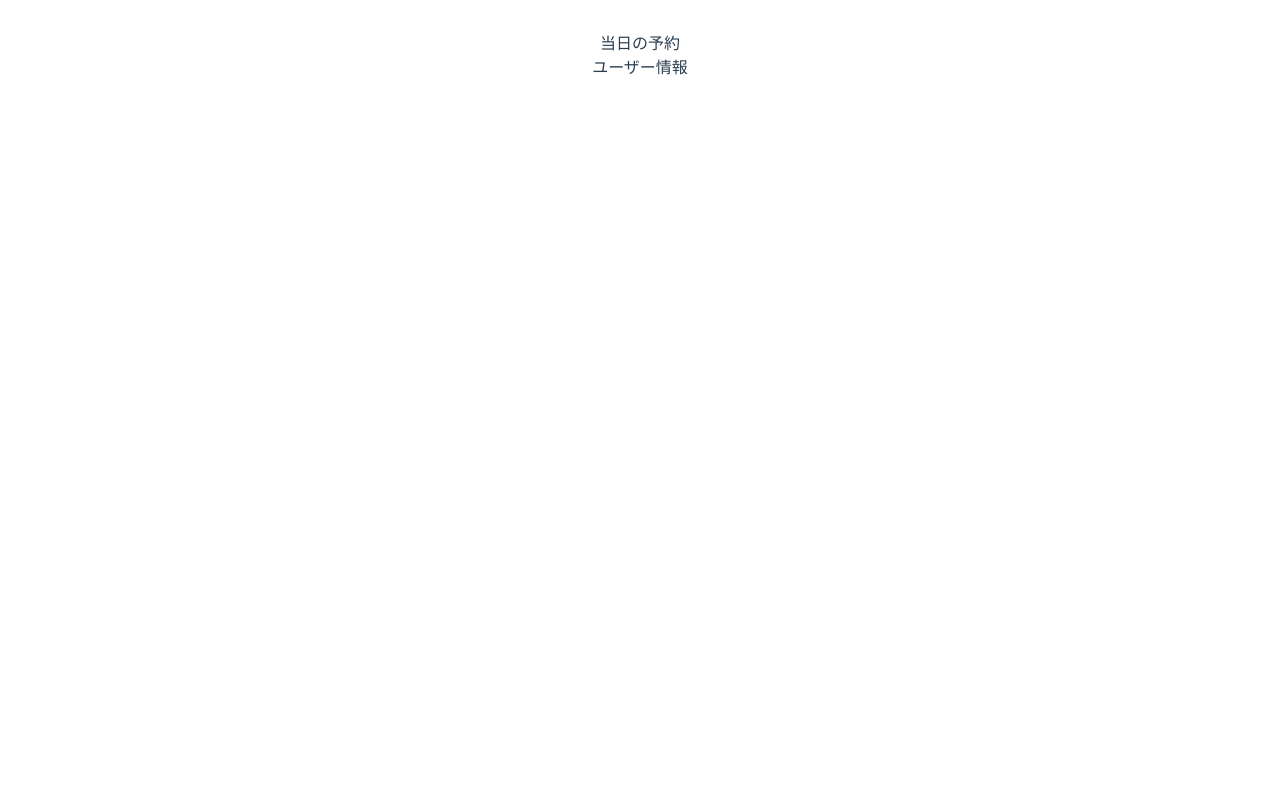
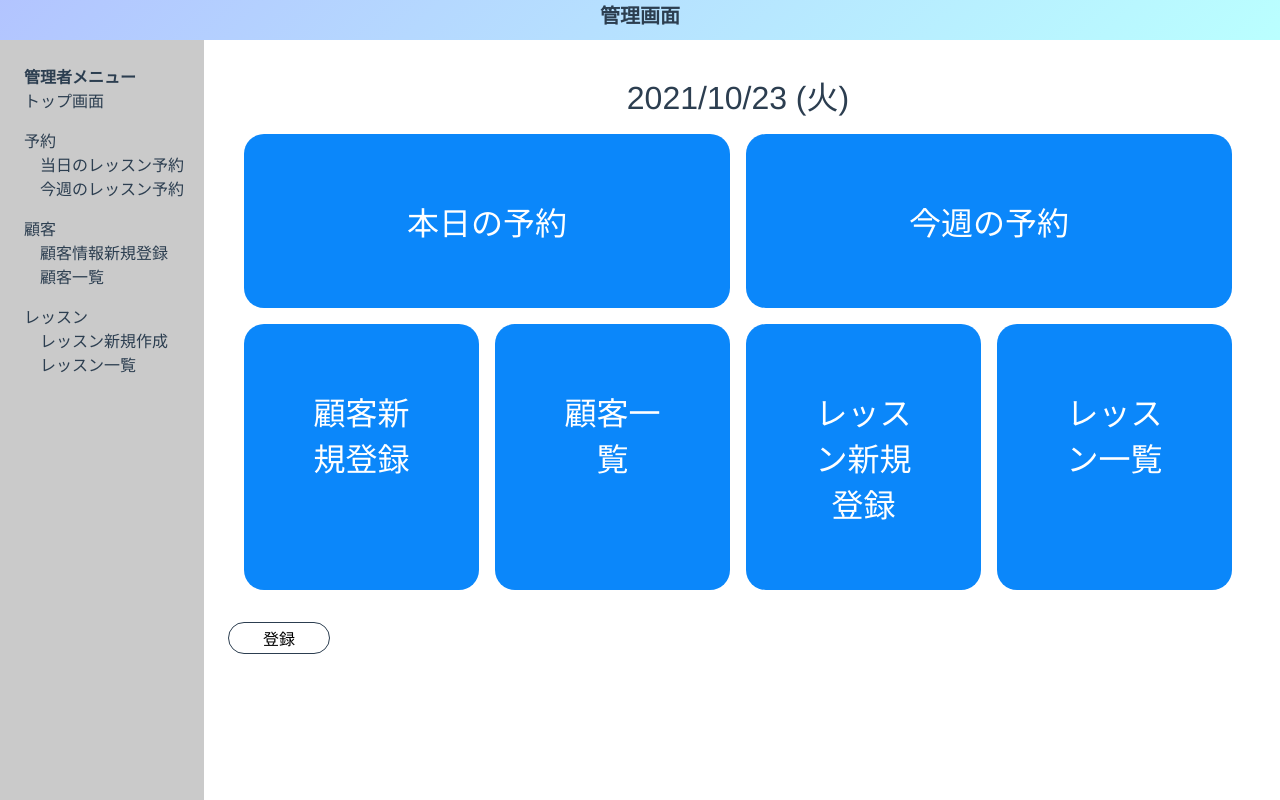
Before and after one commit to yamawaki1016/AdminGolf, a Vue app in the folder golf-admin/: page / in a window 1280 px wide. Built offline with nearby package versions, Linux system fonts and the light colour scheme.

Commit message:
管理者Top画面　レイアウト

```diff
--- a/golf-admin/src/App.vue
+++ b/golf-admin/src/App.vue
@@ -1,12 +1,22 @@
 <template>
-  <div id="nav">
-    <main>
+  <div class="admin-app">
+    <Header class="header" />
+    <main class="main">
+      <SideBar class="sidebar" />
       <router-view />
     </main>
   </div>
 </template>
 <script>
-export default {};
+import Header from "./components/Header.vue";
+import SideBar from "./components/SideBar.vue";
+export default {
+  name: "App",
+  components: {
+    Header,
+    SideBar,
+  },
+};
 </script>
 
 <style>
@@ -17,18 +27,12 @@ export default {};
   text-align: center;
   color: #2c3e50;
 }
-
-#nav {
-  padding: 30px;
-}
-
-#nav a {
-  font-weight: bold;
-  color: #2c3e50;
-}
-
-#nav a.router-link-exact-active {
-  color: #42b983;
+.admin-app {
+  display: flex;
+  flex-flow: column;
+  width: 100vw;
+  /* float: left; */
+  /* position: fixed; */
 }
 /* .header {
   // height: 10vh;
@@ -40,9 +44,14 @@ export default {};
   width: 100%;
 } */
 .main {
-  /* flex: 1; */
+  display: flex;
+  width: 100vw;
   background-color: #fff;
   overflow: hidden;
+}
+.sidebar {
+  width: 180px;
+  height: 100vh;
 }
 /** ------------------------------------- */
 html,
@@ -158,6 +167,9 @@ li {
 .fs-48 {
   font-size: 48px;
 }
+.mg-16 {
+  margin: 16px;
+}
 .mg-section {
   margin: 48px 48px;
 }
@@ -200,6 +212,9 @@ li {
 .mrl-48px {
   margin: 0 48px;
 }
+.w-50 {
+  width: 50%;
+}
 .w-100 {
   width: 100%;
 }
--- /dev/null
+++ b/golf-admin/src/components/Header.vue
@@ -0,0 +1,34 @@
+<template>
+  <div class="header-contents">
+    <span class="header-title">{{ HeaderTitle }}</span>
+  </div>
+</template>
+<script>
+export default {
+  name: "Header",
+  props: {
+    HeaderTitle: {
+      type: String,
+      default: "管理画面",
+    },
+  },
+  components: {},
+  computed: {},
+  methods: {},
+};
+</script>
+<style scoped>
+.header-contents {
+  font-size: 20px;
+  vertical-align: middle;
+  font-weight: bold;
+  position: sticky;
+  top: 0px;
+  height: 40px;
+  background: linear-gradient(
+    -45deg,
+    rgb(186, 255, 255),
+    rgba(169, 189, 255, 0.89)
+  );
+}
+</style>
--- /dev/null
+++ b/golf-admin/src/components/SideBar.vue
@@ -0,0 +1,50 @@
+<template>
+  <div class="side-bar-contents">
+    <div class="bold">管理者メニュー</div>
+    <div>トップ画面</div>
+    <div class="bar-block">
+      <div class="bar-title">予約</div>
+      <div class="bar-contents-list">
+        <div class="bar-contents">当日のレッスン予約</div>
+        <div class="bar-contents">今週のレッスン予約</div>
+      </div>
+    </div>
+    <div class="bar-block">
+      <div class="bar-title">顧客</div>
+      <div class="bar-contents-list">
+        <div class="bar-contents">顧客情報新規登録</div>
+        <div class="bar-contents">顧客一覧</div>
+      </div>
+    </div>
+    <div class="bar-block">
+      <div class="bar-title">レッスン</div>
+      <div class="bar-contents-list">
+        <div class="bar-contents">レッスン新規作成</div>
+        <div class="bar-contents">レッスン一覧</div>
+      </div>
+    </div>
+  </div>
+</template>
+<script>
+export default {
+  name: "SideBar",
+  components: {},
+  computed: {},
+  methods: {},
+};
+</script>
+<style scoped>
+.side-bar-contents {
+  position: fixed;
+  background-color: rgb(202, 202, 202);
+  text-align: left;
+  padding-top: 24px;
+  padding-left: 24px;
+}
+.bar-block {
+  margin-top: 16px;
+}
+.bar-contents-list {
+  margin-left: 16px;
+}
+</style>
--- /dev/null
+++ b/golf-admin/src/components/SquareBlock.vue
@@ -0,0 +1,38 @@
+<template>
+  <transition name="SquareBlock">
+    <div class="block-mask">
+      <div class="block-wrapper">
+        <div class="block-container">
+          <div class="block-body">
+            <slot name="body"> default body </slot>
+          </div>
+        </div>
+      </div>
+    </div>
+  </transition>
+</template>
+<script>
+export default {
+  name: "SquareBlock",
+  components: {},
+  computed: {},
+  methods: {},
+};
+</script>
+<style scoped>
+.block-mask {
+  background-color: rgb(11, 135, 250);
+  text-align: center;
+  vertical-align: middle;
+  border-radius: 20px;
+  color: white;
+  font-size: 32px;
+  transition: all 0.3s ease 0s;
+}
+.block-mask:hover {
+  opacity: 0.6;
+}
+.block-container {
+  padding: 64px;
+}
+</style>
--- /dev/null
+++ b/golf-admin/src/mixin/util.js
@@ -0,0 +1,53 @@
+export default {
+  methods: {
+    /**
+     * Date -> hh:mm:ssに変換
+     * @param {*} date
+     */
+    formatDateToTime(value) {
+      var hour = this.zeroPadding(value.getHours(), 2);
+      var minute = this.zeroPadding(value.getMinutes(), 2);
+      var second = this.zeroPadding(value.getSeconds(), 2);
+      return hour + ":" + minute + ":" + second;
+    },
+    /**
+     * 0のパディング処理
+     */
+    zeroPadding(num, len) {
+      let zero = "";
+      for (var i = 0; i < len; i++) {
+        zero += "0";
+      }
+      return (zero + num).slice(-len);
+    },
+    changeDayNumToWeek(num) {
+      var resWeek;
+      switch (num) {
+        case 0:
+          resWeek = "日";
+          break;
+        case 1:
+          resWeek = "月";
+          break;
+        case 2:
+          resWeek = "火";
+          break;
+        case 3:
+          resWeek = "水";
+          break;
+        case 4:
+          resWeek = "木";
+          break;
+        case 5:
+          resWeek = "金";
+          break;
+        case 6:
+          resWeek = "土";
+          break;
+        default:
+          resWeek = "未";
+      }
+      return resWeek;
+    },
+  },
+};
--- a/golf-admin/src/views/AdminTop.vue
+++ b/golf-admin/src/views/AdminTop.vue
@@ -1,15 +1,53 @@
 <template>
-  <div>
-    <div @click="gotoAdminDayReserve()">当日の予約</div>
-    <div @click="gotoAdmin()">ユーザー情報</div>
+  <div class="admin-top">
+    <div class="topTimer">{{ currentTime }}</div>
+    <div class="reservation mb-16">
+      <SquareBlock class="mr-8" id="today">
+        <template v-slot:body> 本日の予約 </template>
+      </SquareBlock>
+      <SquareBlock class="ml-8" id="weekly">
+        <template v-slot:body> 今週の予約 </template>
+      </SquareBlock>
+    </div>
+    <div class="flex mg-16">
+      <div class="customer mb-16 mr-8">
+        <SquareBlock class="mr-8 w-50" id="addCustomer">
+          <template v-slot:body> 顧客新規登録 </template>
+        </SquareBlock>
+        <SquareBlock class="ml-8 w-50" id="customerList">
+          <template v-slot:body> 顧客一覧 </template>
+        </SquareBlock>
+      </div>
+      <div class="lesten mb-16 ml-8">
+        <SquareBlock class="mr-8 w-50" id="addLesten">
+          <template v-slot:body> レッスン新規登録 </template>
+        </SquareBlock>
+        <SquareBlock class="ml-8 w-50" id="lestenList">
+          <template v-slot:body> レッスン一覧 </template>
+        </SquareBlock>
+      </div>
+    </div>
+    <SquareBotton class="ok-botton" title="登録" />
   </div>
 </template>
 <script>
+import SquareBlock from "@/components/SquareBlock.vue";
+import SquareBotton from "@/components/SquareBotton.vue";
+import util from "@/mixin/util.js";
 export default {
   name: "Top",
-  components: {},
+  components: { SquareBlock, SquareBotton },
   data() {
-    return {};
+    return {
+      currentTime: "",
+    };
+  },
+  mixins: [util],
+  created: function () {
+    this.currentTime = this.formatDate(new Date());
+  },
+  mounted: function () {
+    let timeID = setInterval(this.getcurrentTime, 1000);
   },
   methods: {
     gotoAdmin() {
@@ -18,6 +56,57 @@ export default {
     gotoAdminDayReserve() {
       this.$router.push("DayReserve");
     },
+    getcurrentTime() {
+      this.currentTime = this.formatDate(new Date());
+    },
+    /**
+     * Date -> yyyy/mm/dd hh:mmに変換
+     * @param {*} date
+     */
+    formatDate(value) {
+      var year = this.zeroPadding(value.getFullYear(), 4);
+      var month = this.zeroPadding(value.getMonth(), 2);
+      var day = this.zeroPadding(value.getDate(), 2);
+      let week = value.getDay();
+      return (
+        year +
+        "/" +
+        month +
+        "/" +
+        day +
+        " (" +
+        this.changeDayNumToWeek(week) +
+        ")"
+      );
+    },
   },
 };
 </script>
+<style scoped>
+.admin-top {
+  width: 100%;
+  height: 100%;
+  margin: 32px 32px 32px 228px;
+}
+.topTimer {
+  font-size: 32px;
+}
+.reservation {
+  display: flex;
+  margin: 16px;
+}
+.reservation #today {
+  width: 50%;
+}
+.reservation #weekly {
+  width: 50%;
+}
+.customer {
+  width: 50%;
+  display: flex;
+}
+.lesten {
+  width: 50%;
+  display: flex;
+}
+</style>
--- a/golf-admin/src/views/UserInfo.vue
+++ b/golf-admin/src/views/UserInfo.vue
@@ -64,7 +64,7 @@ export default {
   },
 };
 </script>
-<style>
+<style scoped>
 .adminTop {
   margin: 100px 0;
 }
```
